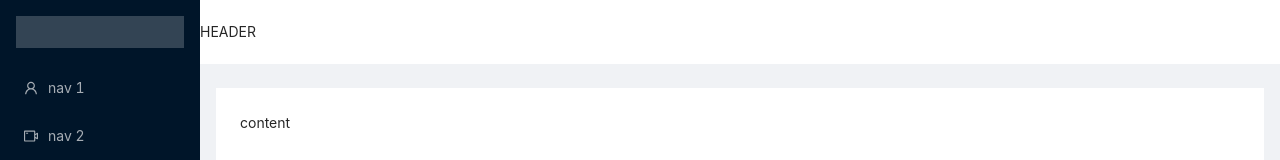
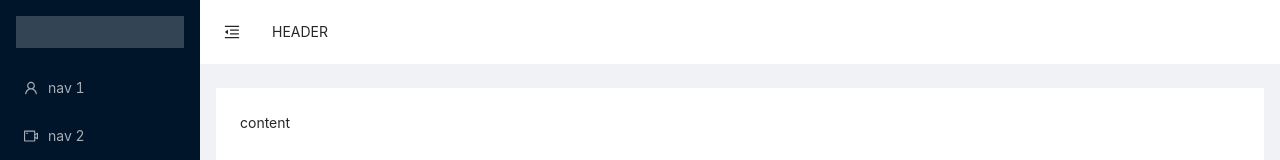
Before and after one commit to martynaskup/martynaskup.github.io, a React (Create React App) app: page / in a window 1280 px wide. Shown: the top 160 px of the page. Built offline with nearby package versions, Linux system fonts and the light colour scheme.

Commit message:
Make app navigation menu collapsible by custom button

```diff
--- a/src/components/mainLayout/AppHeader.tsx
+++ b/src/components/mainLayout/AppHeader.tsx
@@ -1,12 +1,29 @@
-import { Layout } from 'antd';
+import { FC } from 'react';
+import { Button, Layout, Space } from 'antd';
+import { MenuFoldOutlined, MenuUnfoldOutlined } from '@ant-design/icons';
 
-const AppHeader = () => {
+const AppHeader: FC<{
+  collapsed: boolean;
+  onMenuOpenerClick: () => void;
+}> = ({ collapsed, onMenuOpenerClick }) => {
   return (
     <Layout.Header
       className="site-layout-sub-header-background"
       style={{ padding: 0 }}
     >
-      HEADER
+      <Space>
+        <Button
+          type="text"
+          icon={collapsed ? <MenuUnfoldOutlined /> : <MenuFoldOutlined />}
+          onClick={onMenuOpenerClick}
+          style={{
+            fontSize: '16px',
+            width: 64,
+            height: 64,
+          }}
+        />
+        HEADER
+      </Space>
     </Layout.Header>
   );
 };
--- a/src/components/mainLayout/AppSider.tsx
+++ b/src/components/mainLayout/AppSider.tsx
@@ -1,39 +1,29 @@
-import React from 'react';
-import { Layout, Menu } from 'antd';
-import {
-  UploadOutlined,
-  UserOutlined,
-  VideoCameraOutlined,
-} from '@ant-design/icons';
+import React, { Dispatch, FC, SetStateAction } from 'react';
+import { Layout } from 'antd';
 
-const AppSider = () => {
+import AppMenu from './AppMenu';
+
+const AppSider: FC<{
+  collapsed: boolean;
+  onCollapse: Dispatch<SetStateAction<boolean>>;
+}> = ({ collapsed, onCollapse }) => {
   return (
     <Layout.Sider
-      breakpoint="lg"
+      breakpoint="md"
       collapsedWidth="0"
+      collapsible
+      collapsed={collapsed}
+      trigger={null}
       onBreakpoint={(broken) => {
-        console.log(broken);
+        onCollapse(broken);
+        console.log('broken', broken);
       }}
       onCollapse={(collapsed, type) => {
         console.log(collapsed, type);
       }}
     >
       <div className="logo" />
-      <Menu
-        theme="dark"
-        mode="inline"
-        defaultSelectedKeys={['4']}
-        items={[
-          UserOutlined,
-          VideoCameraOutlined,
-          UploadOutlined,
-          UserOutlined,
-        ].map((icon, index) => ({
-          key: String(index + 1),
-          icon: React.createElement(icon),
-          label: `nav ${index + 1}`,
-        }))}
-      />
+      <AppMenu />
     </Layout.Sider>
   );
 };
--- a/src/pages/AppLayout.tsx
+++ b/src/pages/AppLayout.tsx
@@ -1,4 +1,4 @@
-import React, { JSX } from 'react';
+import React, { JSX, useState } from 'react';
 import { Layout } from 'antd';
 import './AppLayout.css';
 import AppSider from '../components/mainLayout/AppSider';
@@ -7,11 +7,16 @@ import AppContent from '../components/mainLayout/AppContent';
 import AppFooter from '../components/mainLayout/AppFooter';
 
 function AppLayout(): JSX.Element {
+  const [collapsed, setCollapsed] = useState(false);
+
   return (
     <Layout>
-      <AppSider />
+      <AppSider collapsed={collapsed} onCollapse={setCollapsed} />
       <Layout>
-        <AppHeader />
+        <AppHeader
+          collapsed={collapsed}
+          onMenuOpenerClick={() => setCollapsed(!collapsed)}
+        />
         <AppContent />
         <AppFooter />
       </Layout>
```
